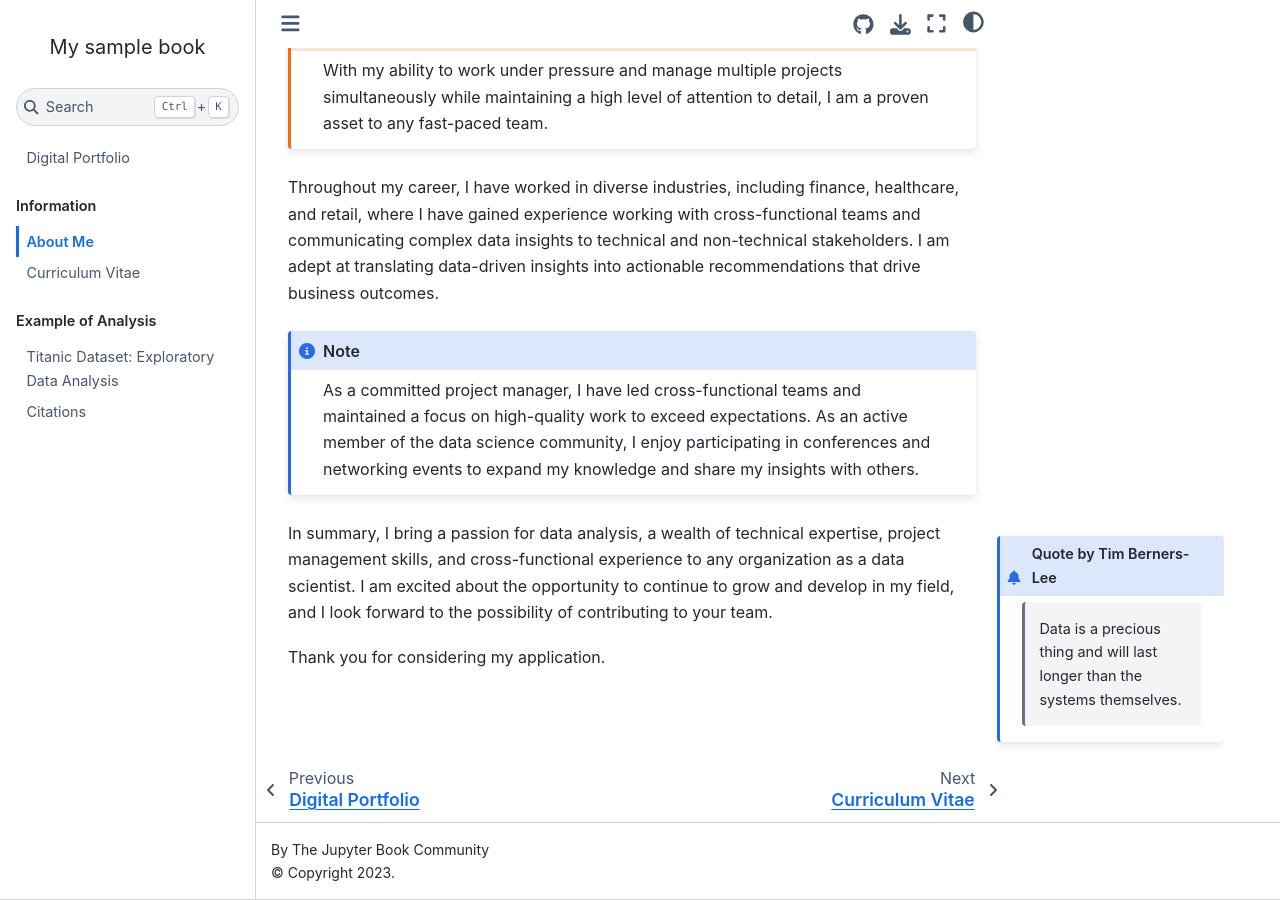
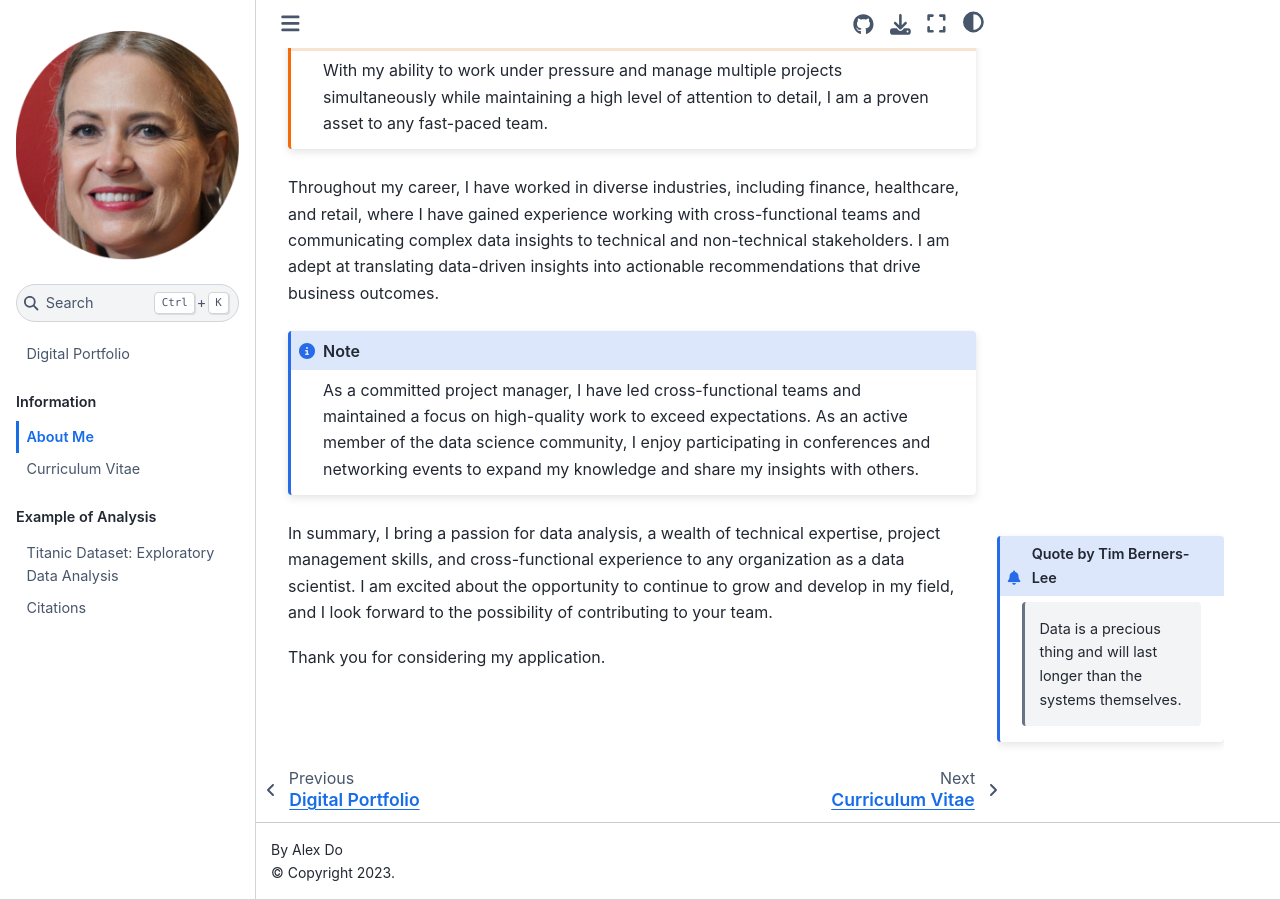
Before and after one commit to yuliaUU/portfolio, a Jupyter Book: the page built from about_me.md, in a window 1280 px wide and 900 px high, scrolled down 520 px. Built offline with Jupyter Book 1.0.4 settings and Sphinx 7.4.7 and the Sphinx Book theme 1.1.4, drawn with Linux system fonts in a browser that asks for light colours.

```diff
--- a/_config.yml
+++ b/_config.yml
@@ -1,9 +1,9 @@
 # Book settings
 # Learn more at https://jupyterbook.org/customize/config.html
 
-title: My sample book
-author: The Jupyter Book Community
-logo: logo.png
+title: Digital Portfolio
+author: Alex Do
+logo: profile-picture.png
 
 
 # Force re-execution of notebooks on each build.
--- a/_toc.yml
+++ b/_toc.yml
@@ -8,7 +8,7 @@
 parts:
   - caption: Information
     chapters:
-    - file: markdown
+    - file: about_me
     - file: cv
   - caption: Example of Analysis
     chapters:
```
Also changed, not shown: about_me.md (renamed from markdown.md), profile-picture.png (added).
